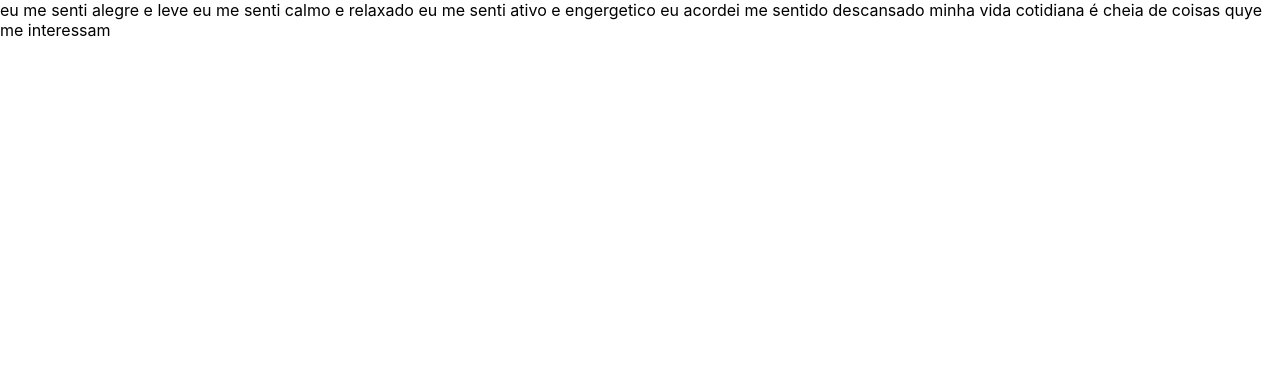
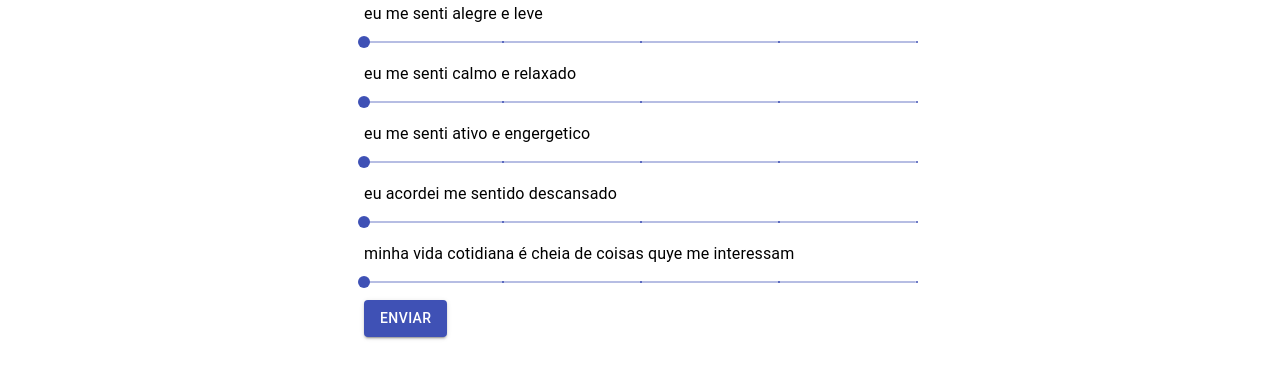
Before and after one commit to philipguedes/cuidas-tobias, a React (Create React App) app: page /registration1 in a window 1280 px wide. Shown: the top 378 px of the page. Built offline with nearby package versions, Linux system fonts and the light colour scheme.

Commit message:
integrate reg 0

```diff
--- a/src/pages/basic-infos.js
+++ b/src/pages/basic-infos.js
@@ -1,11 +1,37 @@
 import * as React from 'react';
+import { Slider, Container, Typography, Button } from '@material-ui/core';
 
-export class BasicInfos extends React.Component{
-    render(){
+export class BasicInfos extends React.Component {
+    state={
+        name: ''
+    }
+    render() {
         return (
-            <div>
-                aqui tem o form de cadastro
-            </div>
+            <Container maxWidth="sm">
+                <Typography variant="subtitle1" component="h4">Nome</Typography>
+                <TextField
+                    id="standard-name"
+                    label="name"
+                    className={classes.textField}
+                    value={this.state.name}
+                    onChange={handleChange('name')}
+                    margin="normal"
+                />
+
+                <Typography variant="subtitle1" component="h4">eu me senti calmo e relaxado</Typography>
+                <Slider marks step={1} valueLabelDisplay="auto" min={1} max={5} onChange={(e, q2) => this.setState({ q2 })} />
+
+                <Typography variant="subtitle1" component="h4">eu me senti ativo e engergetico</Typography>
+                <Slider marks step={1} valueLabelDisplay="auto" min={1} max={5} onChange={(e, q3) => this.setState({ q3 })} />
+
+                <Typography variant="subtitle1" component="h4">eu acordei me sentido descansado</Typography>
+                <Slider marks step={1} valueLabelDisplay="auto" min={1} max={5} onChange={(e, q4) => this.setState({ q4 })} />
+
+                <Typography variant="subtitle1" component="h4">minha vida cotidiana é cheia de coisas quye me interessam</Typography>
+                <Slider marks step={1} valueLabelDisplay="auto" min={1} max={5} onChange={(e, q5) => this.setState({ q5 })} />
+
+                <Button variant="contained" color="primary" onClick={this.submit}>Enviar</Button>
+            </Container>
         )
     }
 }
--- a/src/pages/feed.js
+++ b/src/pages/feed.js
@@ -5,7 +5,6 @@ export class Feed extends React.Component {
     render() {
         return (
             <div>
-                churros
             </div>
         )
     }
--- a/src/pages/seriousness-map.js
+++ b/src/pages/seriousness-map.js
@@ -1,15 +1,39 @@
 import * as React from 'react';
+import { Slider, Container, Typography, Button } from '@material-ui/core';
 
-export class SeriousnessMap extends React.Component{
+export class SeriousnessMap extends React.Component {
+    state = {
+        q1: 1,
+        q2: 1,
+        q3: 1,
+        q4: 1,
+        q5: 1,
+    }
+
     render() {
         return (
-            <div>
-                eu me senti alegre e leve
-                eu me senti calmo e relaxado
-                eu me senti ativo e engergetico
-                eu acordei me sentido descansado
-                minha vida cotidiana é cheia de coisas quye me interessam
-            </div>
+            <Container maxWidth="sm">
+                <Typography variant="subtitle1" component="h4">eu me senti alegre e leve</Typography>
+                <Slider marks step={1} valueLabelDisplay="auto" min={1} max={5} onChange={(e, q1) => this.setState({ q1 })} />
+
+                <Typography variant="subtitle1" component="h4">eu me senti calmo e relaxado</Typography>
+                <Slider marks step={1} valueLabelDisplay="auto" min={1} max={5} onChange={(e, q2) => this.setState({ q2 })} />
+
+                <Typography variant="subtitle1" component="h4">eu me senti ativo e engergetico</Typography>
+                <Slider marks step={1} valueLabelDisplay="auto" min={1} max={5} onChange={(e, q3) => this.setState({ q3 })} />
+
+                <Typography variant="subtitle1" component="h4">eu acordei me sentido descansado</Typography>
+                <Slider marks step={1} valueLabelDisplay="auto" min={1} max={5} onChange={(e, q4) => this.setState({ q4 })} />
+
+                <Typography variant="subtitle1" component="h4">minha vida cotidiana é cheia de coisas quye me interessam</Typography>
+                <Slider marks step={1} valueLabelDisplay="auto" min={1} max={5} onChange={(e, q5) => this.setState({ q5 })} />
+
+                <Button variant="contained" color="primary" onClick={this.submit}>Enviar</Button>
+            </Container>
         )
     }
+
+    submit = () => {
+        console.log(this.state);
+    }
 }
```
